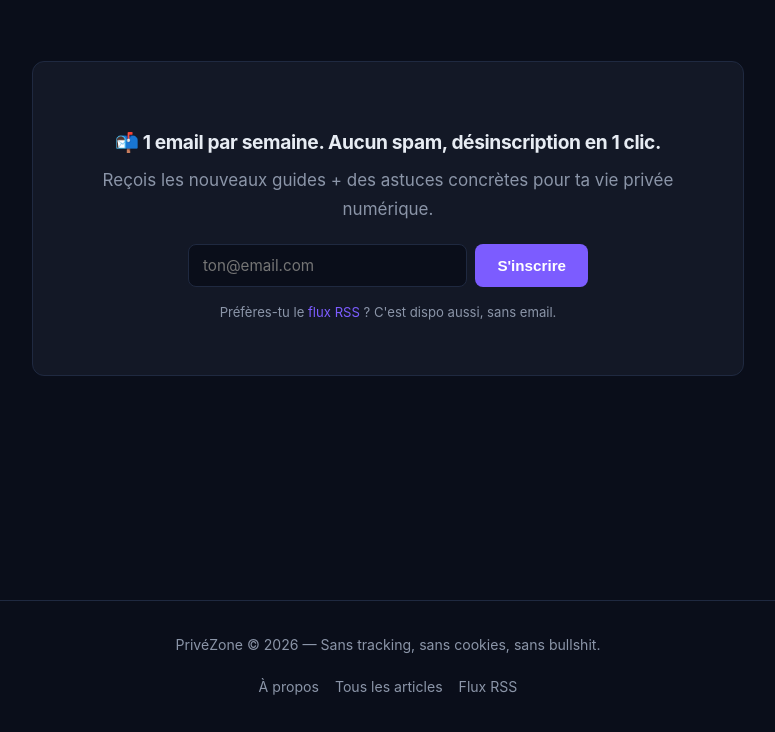
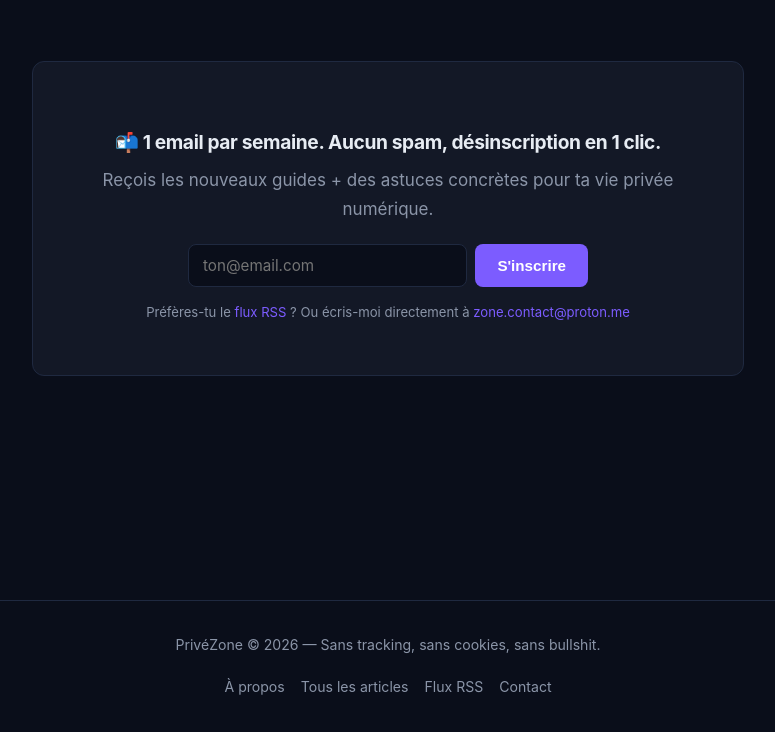
Before and after one commit to Anonymous5723/privezone, a plain HTML site: page index.html in a window 1280 px wide. Shown: the part 2511-3243 px from the top of the page, without its empty margins (252-1027 px from the left). Drawn offline with Linux system fonts and the light colour scheme.

Commit message:
Ajout email contact zone.contact@proton.me partout
- About page: section Contact mise a jour avec zone.contact@proton.me
- Newsletter section homepage: mention contact email visible
- Footer: lien Contact ajoute dans les 11 pages HTML
- Tous les mailto: pre-fillent le sujet 'Contact PrivéZone'

```diff
--- a/index.html
+++ b/index.html
@@ -137,7 +137,7 @@
       <input type="email" name="email" placeholder="ton@email.com" required aria-label="Email">
       <button type="submit" class="btn">S'inscrire</button>
     </form>
-    <p style="font-size:0.82rem;margin-top:14px;color:var(--text-dim);">Préfères-tu le <a href="/rss.xml">flux RSS</a> ? C'est dispo aussi, sans email.</p>
+    <p style="font-size:0.82rem;margin-top:14px;color:var(--text-dim);">Préfères-tu le <a href="/rss.xml">flux RSS</a> ? Ou écris-moi directement à <a href="mailto:zone.contact@proton.me?subject=Contact%20Priv%C3%A9Zone">zone.contact@proton.me</a></p>
   </section>
 
 </main>
@@ -148,6 +148,7 @@
     <a href="/about.html">À propos</a>
     <a href="/articles/">Tous les articles</a>
     <a href="/rss.xml">Flux RSS</a>
+    <a href="mailto:zone.contact@proton.me?subject=Contact%20Priv%C3%A9Zone">Contact</a>
   </div>
 </footer>
 
```
Also changed, not shown: 404.html (+1 -0 lines), about.html (+3 -1 lines), articles/bitwarden-tutoriel-complet-2026.html (+1 -0 lines), articles/chiffrer-disque-externe-veracrypt.html (+1 -0 lines), articles/cloudflare-zero-trust-iphone-2026.html (+1 -0 lines), articles/index.html (+1 -0 lines), articles/mullvad-vs-nordvpn-vs-proton-vpn.html (+1 -0 lines), articles/pc-windows-prive-guide-2026.html (+1 -0 lines), articles/reset-iphone-recuperation-comptes.html (+1 -0 lines), articles/signal-vs-whatsapp-vs-telegram.html (+1 -0 lines), articles/tor-browser-guide-debutant.html (+1 -0 lines), merci.html (+1 -0 lines).
